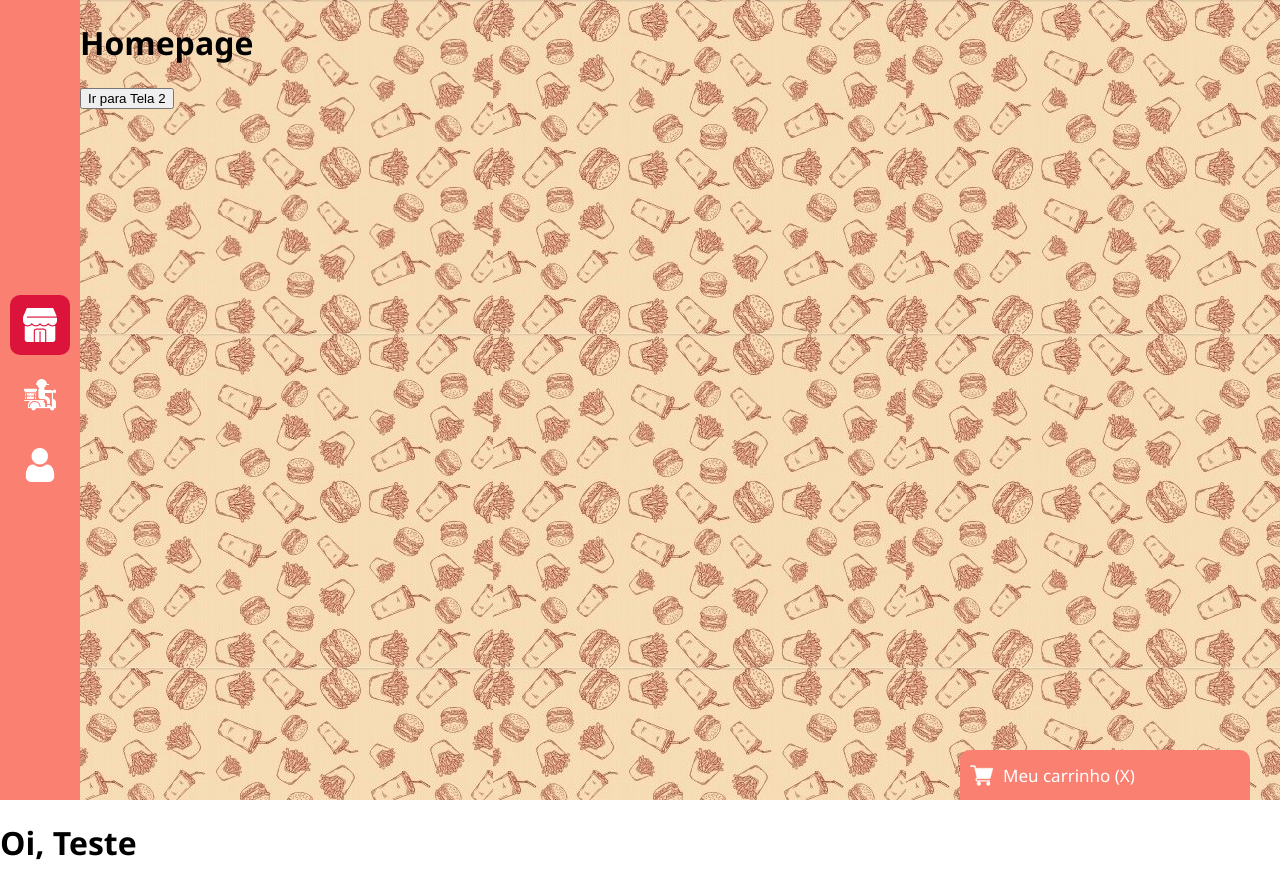
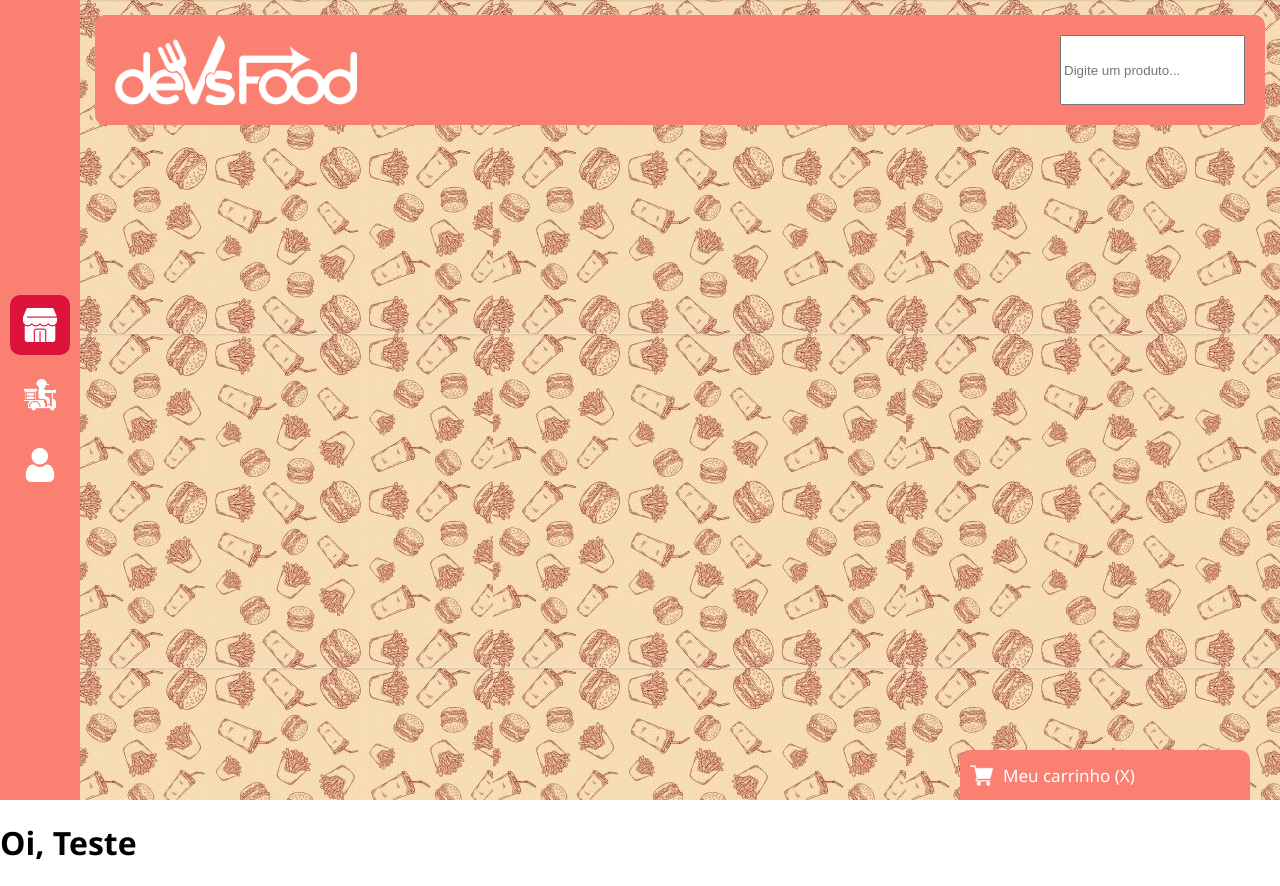
Before and after one commit to Mr1984-Pinheiro/Devsfood-ReactJS, a React (Create React App) app: page / in a window 1280 px wide. Built offline with nearby package versions, Linux system fonts and the light colour scheme.

Commit message:
Inicia criar Header da pagina Home

```diff
--- /dev/null
+++ b/src/components/Header/index.js
@@ -0,0 +1,11 @@
+import React from 'react';
+import { Container, Logo, SearchInput } from './styled'
+
+export default () => {
+    return (
+        <Container>
+            <Logo src="/assets/logo.png" />
+            <SearchInput type="text" placeholder="Digite um produto..." />
+        </Container>
+    );
+}
--- /dev/null
+++ b/src/components/Header/styled.js
@@ -0,0 +1,19 @@
+import styled from 'styled-components'
+
+export const Container = styled.div`
+    background-color: #FA8072;
+    border-radius: 10px;
+    padding: 20px;
+    display: flex;
+    justify-content: space-between;
+
+`;
+
+export const Logo = styled.img`
+width: auto;
+height: 70px;
+`;
+
+export const SearchInput = styled.input`
+
+`;
--- a/src/pages/HomeScreen/index.js
+++ b/src/pages/HomeScreen/index.js
@@ -1,18 +1,16 @@
 import React from 'react';
 import { useHistory } from "react-router-dom";
-import { Container, Titulo } from './styled';
+import { Container } from './styled';
+
+import Header from '../../components/Header';
 
 export default () => {
     const history = useHistory();
 
-    const handleButtonClick = () => {
-        history.push('/tela2/testador');
-    }
 
     return (
         <Container>
-            <Titulo>Homepage</Titulo>
-            <button onClick={handleButtonClick}>Ir para Tela 2</button>
+            <Header />
         </Container>
     );
 }
--- a/src/pages/HomeScreen/styled.js
+++ b/src/pages/HomeScreen/styled.js
@@ -1,5 +1,10 @@
 import styled from 'styled-components';
 
-export const Container = styled.div``;
+export const Container = styled.div`
+    width: 100%;
+    padding: 15px;
+
+
+`;
 
 export const Titulo = styled.h1``;
```
